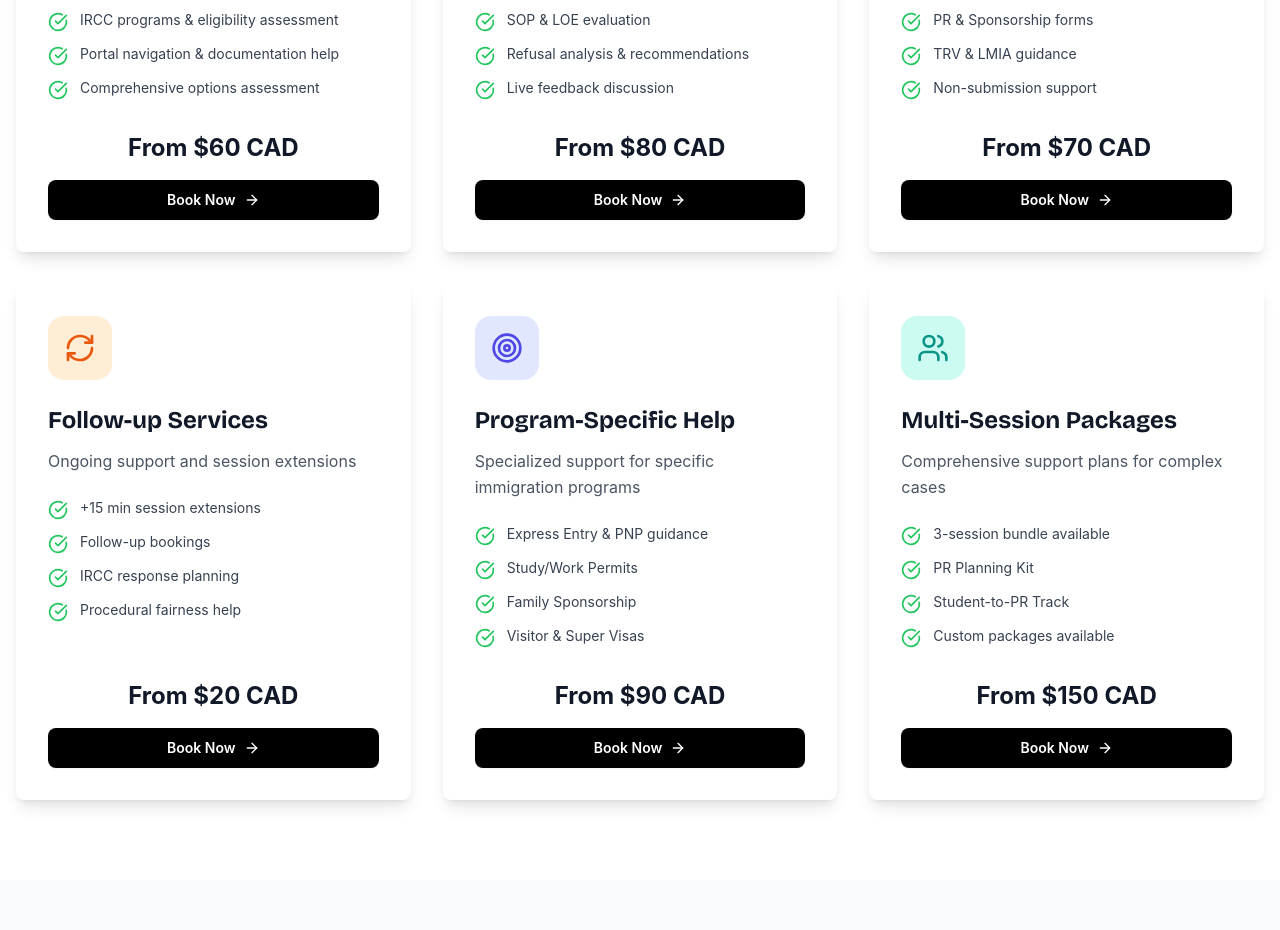
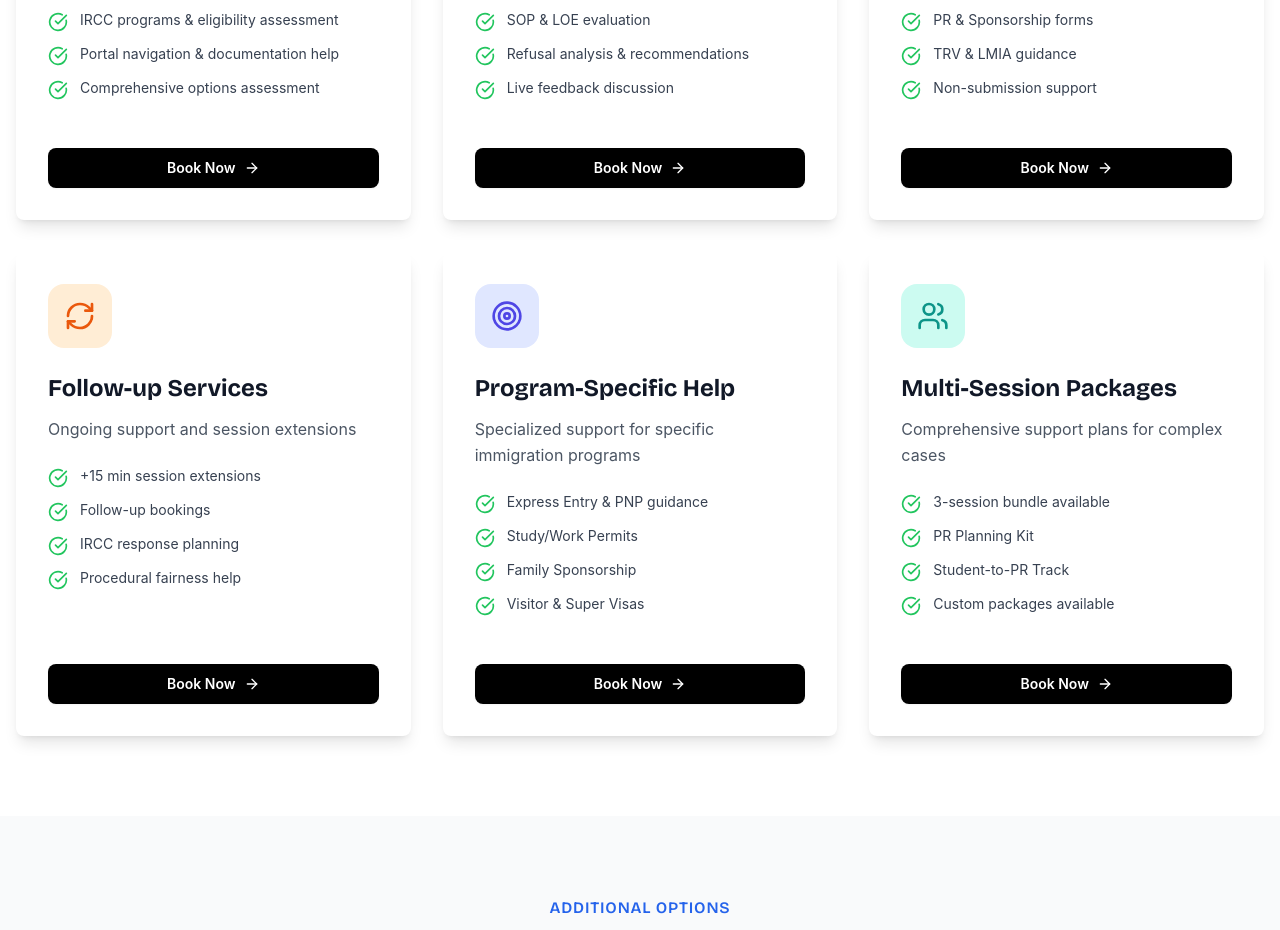
Before and after one commit to CyberAshu/Consultations, a React (Create React App) app: page /services in a window 1280 px wide. Shown: the part 1205-2135 px from the top of the page. Built offline with nearby package versions, Linux system fonts and the light colour scheme.

Commit message:
remove pricing from cards in service page

```diff
--- a/src/components/pages/ServicesPage.tsx
+++ b/src/components/pages/ServicesPage.tsx
@@ -69,7 +69,6 @@ export function ServicesPage() {
                   "Portal navigation & documentation help",
                   "Comprehensive options assessment"
                 ],
-                price: "From $60 CAD",
                 color: "blue"
               },
               {
@@ -82,7 +81,6 @@ export function ServicesPage() {
                   "Refusal analysis & recommendations",
                   "Live feedback discussion"
                 ],
-                price: "From $80 CAD",
                 color: "green"
               },
               {
@@ -95,7 +93,6 @@ export function ServicesPage() {
                   "TRV & LMIA guidance",
                   "Non-submission support"
                 ],
-                price: "From $70 CAD",
                 color: "purple"
               },
               {
@@ -108,7 +105,6 @@ export function ServicesPage() {
                   "IRCC response planning",
                   "Procedural fairness help"
                 ],
-                price: "From $20 CAD",
                 color: "orange"
               },
               {
@@ -121,7 +117,6 @@ export function ServicesPage() {
                   "Family Sponsorship",
                   "Visitor & Super Visas"
                 ],
-                price: "From $90 CAD",
                 color: "indigo"
               },
               {
@@ -134,7 +129,6 @@ export function ServicesPage() {
                   "Student-to-PR Track",
                   "Custom packages available"
                 ],
-                price: "From $150 CAD",
                 color: "teal"
               }
             ].map((service, index) => {
@@ -172,7 +166,6 @@ export function ServicesPage() {
 
                     <div className="mt-auto">
                       <div className="text-center mb-4">
-                        <span className="text-2xl font-bold text-gray-900">{service.price}</span>
                       </div>
                       <Button
                         className="w-full bg-black hover:bg-gray-800 text-white font-semibold py-3 rounded-lg transition-all duration-200"
```
